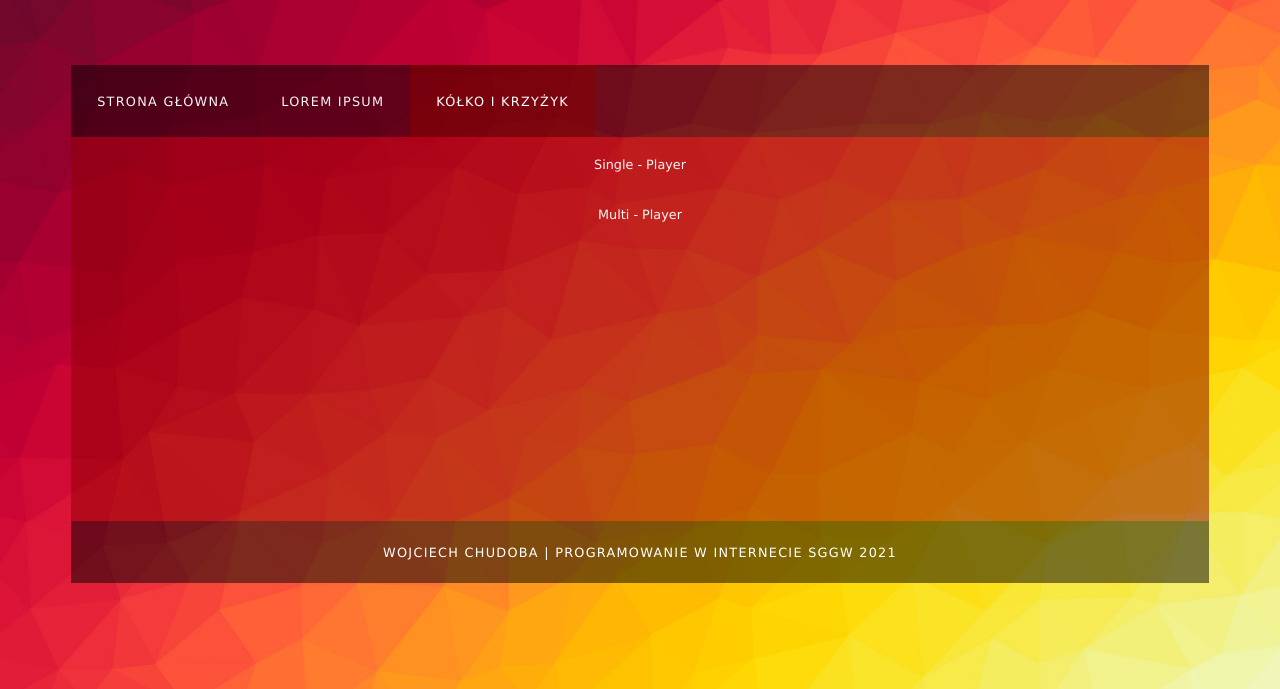
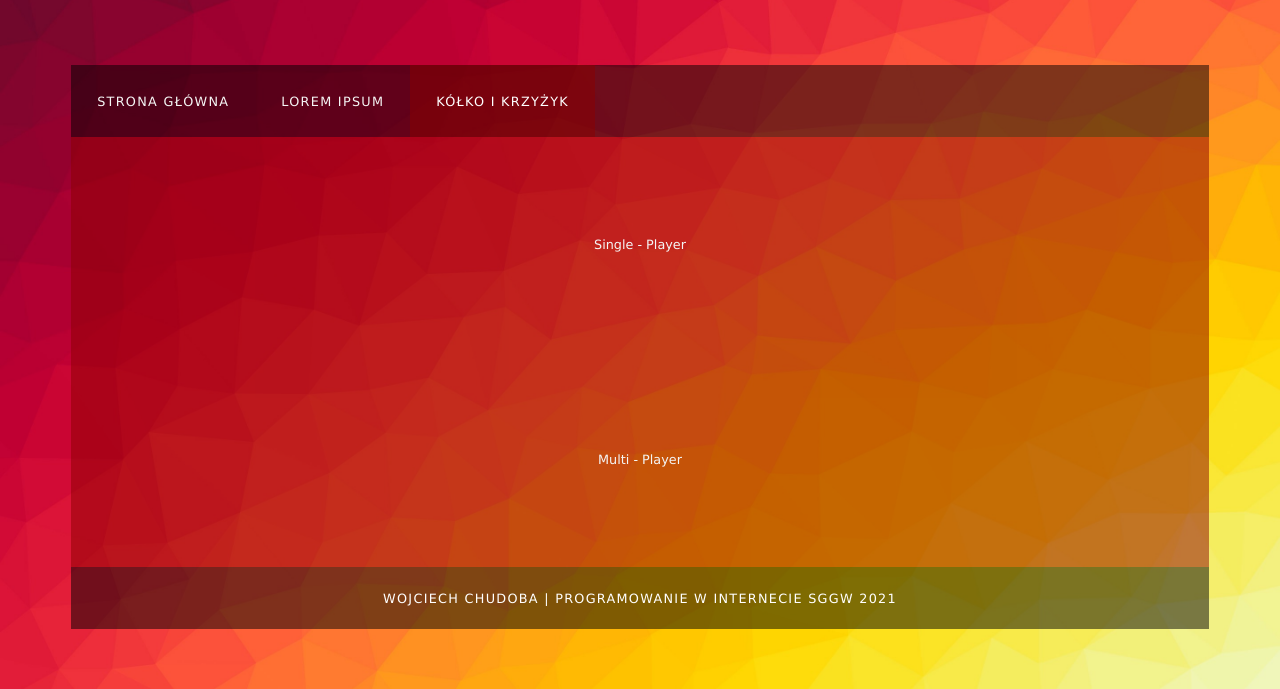
Before and after one commit to wojtekch10/wojtekch10.github.io, a plain HTML site: page ttt.html in a window 1280 px wide. Shown: the part 111-800 px from the top of the page. Drawn offline with Linux system fonts and the light colour scheme.

Commit message:
Wojciech Chudoba

```diff
--- a/style/style.css
+++ b/style/style.css
@@ -8,6 +8,7 @@ body
     background-repeat: no-repeat;
     background-size: cover;
     background-attachment: fixed;
+    overflow-y: scroll;
 }
 
 p
@@ -135,7 +136,6 @@ ul#menu li a:hover, ul#menu li.wybrane_menu a, ul#menu li.wybrane_menu a:hover
 {
     color: whitesmoke;
     width: 90%;
-    height: 30vmax;
     margin: 0 auto 0 auto;
     background: rgba(139,0,0,0.5);
     overflow: auto;
@@ -145,7 +145,6 @@ ul#menu li a:hover, ul#menu li.wybrane_menu a, ul#menu li.wybrane_menu a:hover
 {
     float: right;
     width: 15%;
-    height: 30vmax;
     padding: 20px;
 }
 
@@ -204,7 +203,6 @@ ul#menu li a:hover, ul#menu li.wybrane_menu a, ul#menu li.wybrane_menu a:hover
     position: relative;
     width: 81%;
     padding: 10px 20px 10px 20px;
-    height: 30vmax;
 }
 
 #zawartosc_ttt
@@ -212,7 +210,6 @@ ul#menu li a:hover, ul#menu li.wybrane_menu a, ul#menu li.wybrane_menu a:hover
     color: whitesmoke;
     margin: 0 auto 0 auto;
     background: rgba(139,0,0,0.5);
-
     overflow: hidden;
     width: 90%;
     padding: 40px 0;
@@ -231,14 +228,13 @@ ul#menu li a:hover, ul#menu li.wybrane_menu a, ul#menu li.wybrane_menu a:hover
     display: grid;
     text-align: center;
     text-decoration: none;
-    margin: 5px 2px;
     cursor: pointer;
-    padding: 15px;
+    padding: 100px;
 }
 
 .button:hover
 {
-    padding: 15px;
+    padding: 100px;
     background-color: rgba(139,0,0,0.5);
     color: whitesmoke;
     border-color: rgba(139,0,0,0.5);
```
